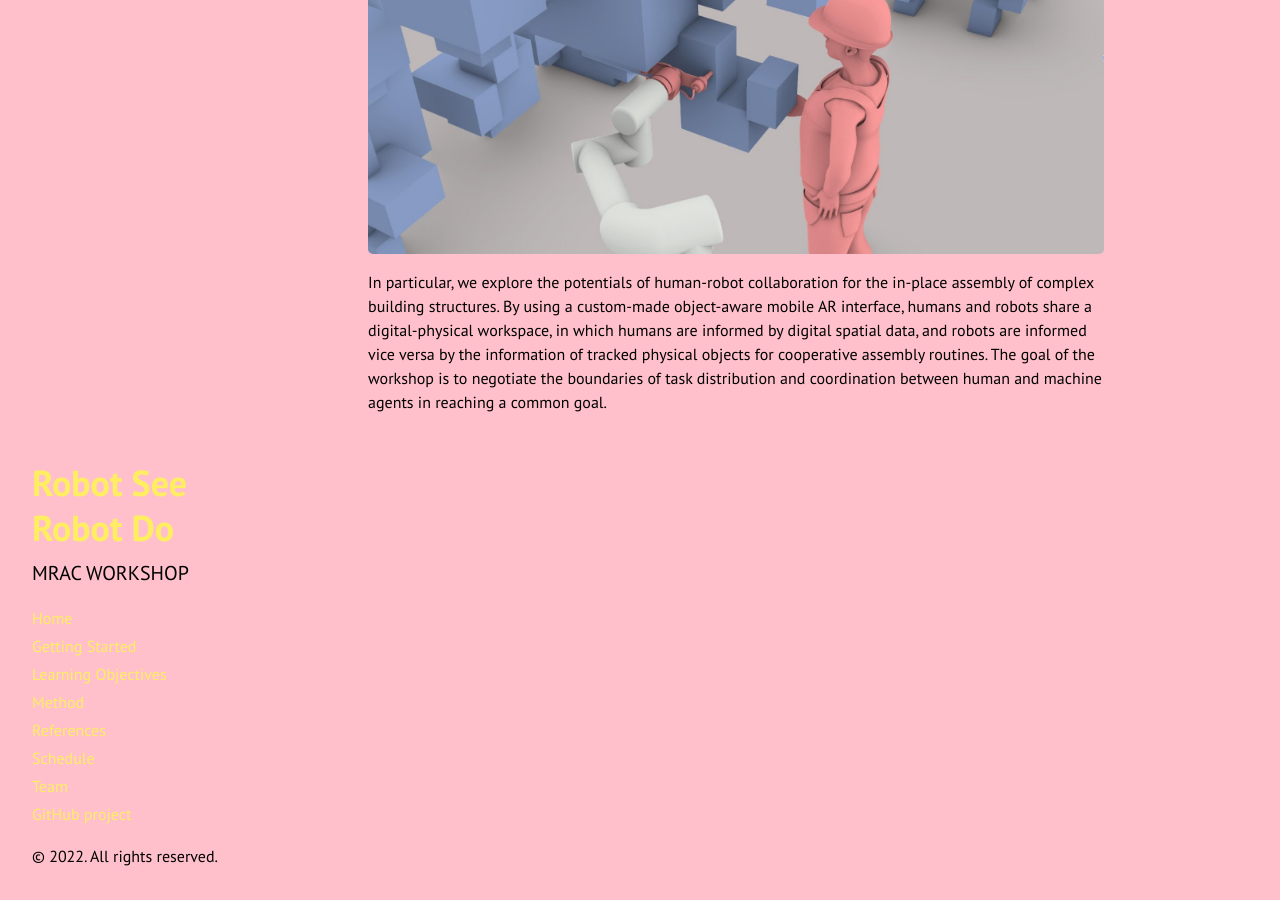
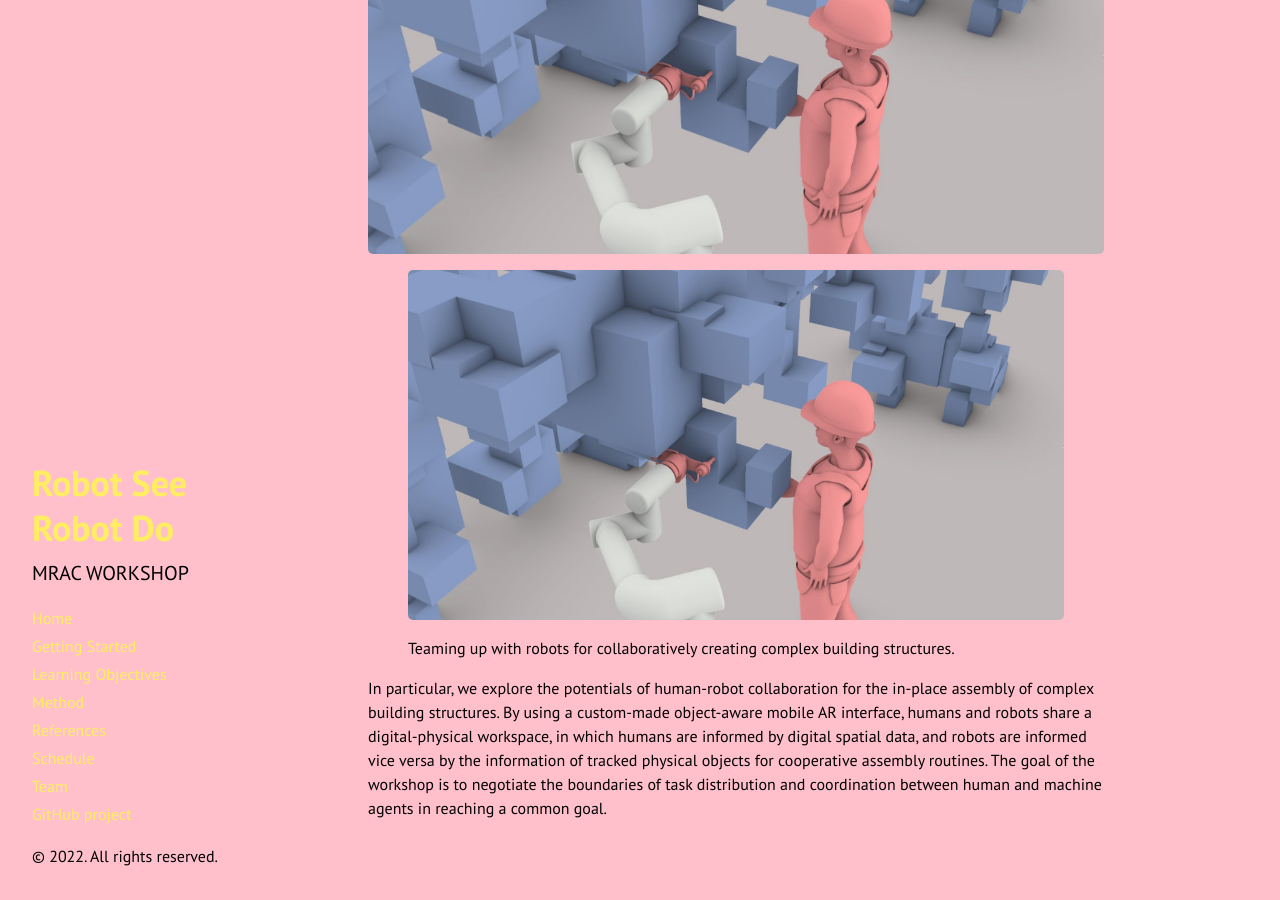
Before and after one commit to augmentedfabricationlab/robot_see_robot_do, a Jekyll site: the page built from docs/index.md, in a window 1280 px wide and 900 px high, scrolled down 600 px. Built offline with Jekyll 4.4.1, drawn with Linux system fonts in a browser that asks for light colours; Markdown is read by kramdown in place of the engine named in the settings.

Commit message:
Update index.md

```diff
--- a/docs/index.md
+++ b/docs/index.md
@@ -10,4 +10,9 @@ Digital fabrication technology has opened up the possibility to fabricate direct
   <img src="{{site.baseurl}}images/titelbild-rsrd.jpg" title="Teaming up with robots for collaboratively creating complex building structures">
 </p>
 
+<figure>
+  <img src="{{site.baseurl}}images/titelbild-rsrd.jpg" title="Teaming up with robots for collaboratively creating complex building structures">
+  <figcaption>Teaming up with robots for collaboratively creating complex building structures.</figcaption>
+</figure>
+
 In particular, we explore the potentials of human-robot collaboration for the in-place assembly of complex building structures. By using a custom-made object-aware mobile AR interface, humans and robots share a digital-physical workspace, in which humans are informed by digital spatial data, and robots are informed vice versa by the information of tracked physical objects for cooperative assembly routines. The goal of the workshop is to negotiate the boundaries of task distribution and coordination between human and machine agents in reaching a common goal.
```
